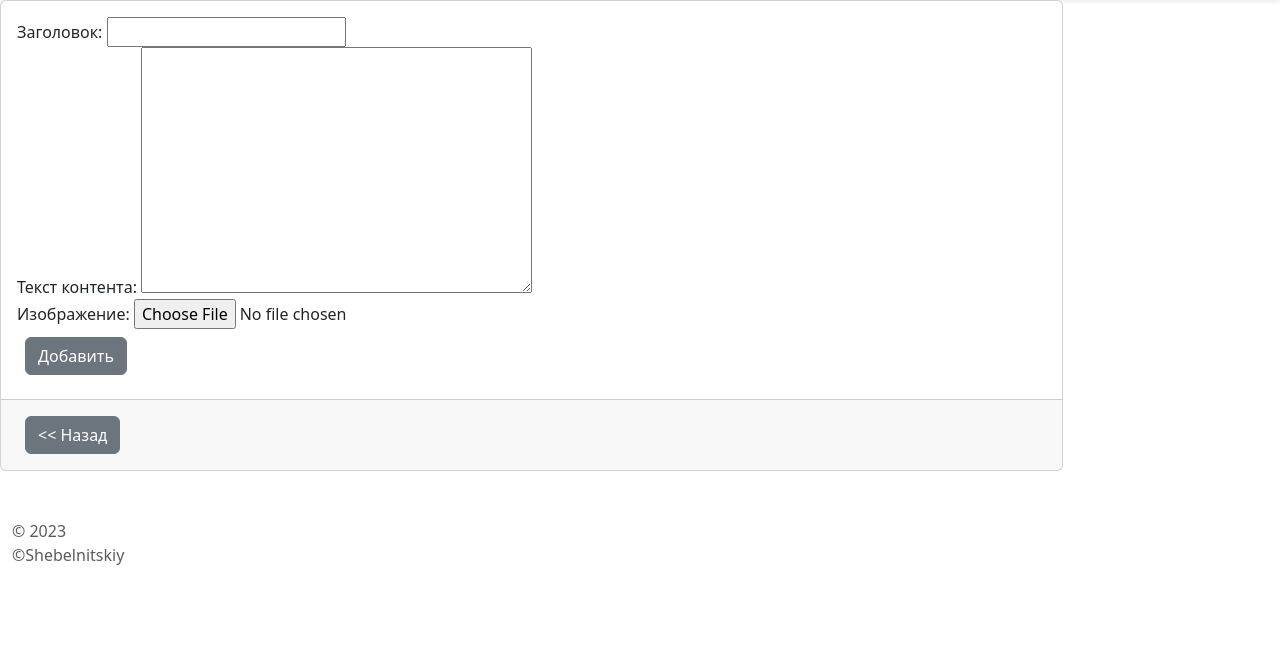
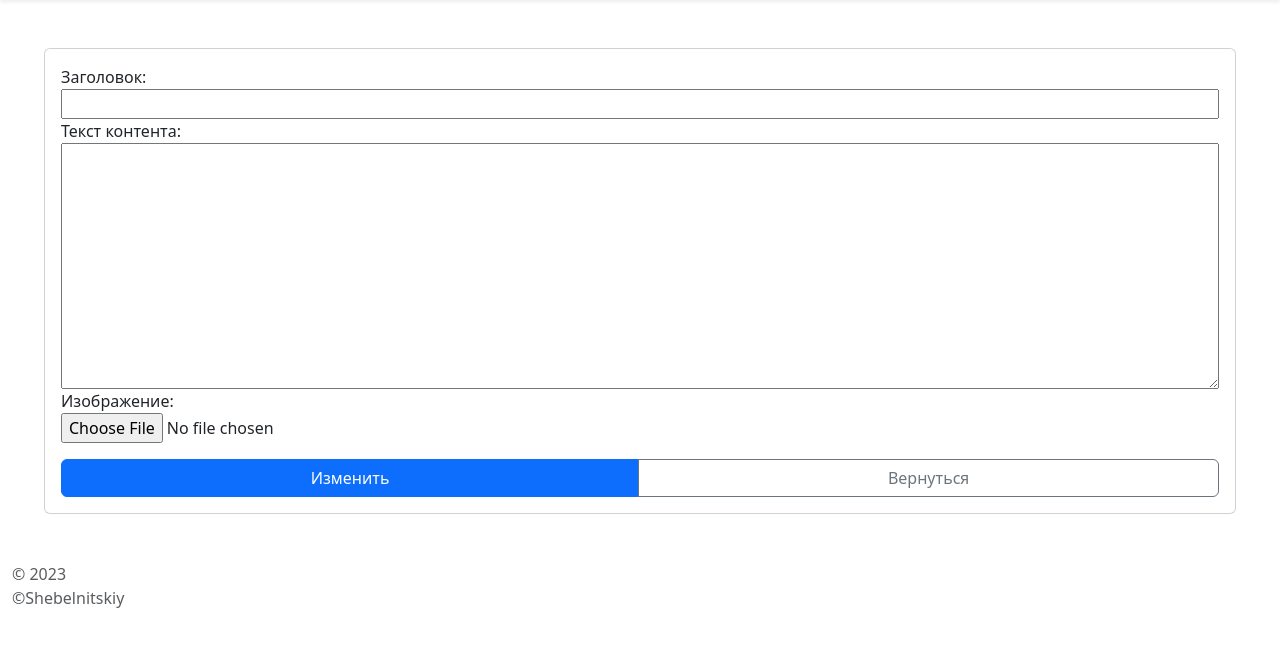
Before and after one commit to Shebelnitskii/django_coursework, a Django app: template blog/templates/blog/blog_update.html in a window 1280 px wide. Shown: the part 56-703 px from the top of the page. Run offline with Django 4.2, Linux system fonts and the light colour scheme; the template is opened without the code that fills it: values that come from a table or form of the project are taken from there, others are empty; parts of the project's set-up code (start-up, migrations or seed data) failed here and were passed over; some libraries are stand-ins or nearby versions.

Commit message:
update blog

```diff
--- a/blog/forms.py
+++ b/blog/forms.py
@@ -6,3 +6,16 @@ class BlogPostForm(forms.ModelForm):
     class Meta:
         model = BlogPost
         fields = ['title', 'content', 'image']
+        exclude = ['owner']
+
+    def __init__(self, *args, **kwargs):
+        user = kwargs.pop('user', None)
+        super().__init__(*args, **kwargs)
+        self.user = user
+
+    def save(self, commit=True):
+        instance = super().save(commit=False)
+        instance.owner = self.user
+        if commit:
+            instance.save()
+        return instance
--- a/blog/models.py
+++ b/blog/models.py
@@ -1,5 +1,7 @@
 from django.db import models
 from django.utils import timezone
+
+from config import settings
 
 NULLABLE = {'blank': True, 'null': True}
 
@@ -16,6 +18,6 @@ class BlogPost(models.Model):
     pub_date = models.DateField(default=timezone.now, verbose_name='Дата публикации')
     is_active = models.BooleanField(default=False, verbose_name='активно')
 
-
+    owner = models.ForeignKey(settings.AUTH_USER_MODEL, on_delete=models.SET_NULL, **NULLABLE, verbose_name='Автор')
     def __str__(self):
         return self.title
--- a/blog/templates/blog/blog_update.html
+++ b/blog/templates/blog/blog_update.html
@@ -1,21 +1,15 @@
 {% extends 'main/base.html' %}
+{% block content %}
 
-{% block content %}
-    <div class="row flex-wrap">
-        <div class="col-md-10">
-            <div class="card">
-                <div class="card-body">
-                    <form method="post">
-                        {% csrf_token %}
-                        {{ form.as_p }}
-                        <input type="submit" class="btn btn-secondary m-2"
-                               value="{% if object %}Изменить{% else %}Добавить{% endif %}">
-                    </form>
-                </div>
-                <div class="card-footer">
-                    <a href="{% url 'blog:blogs' %}" class="btn btn-secondary m-2"><< Назад</a>
-                </div>
-            </div>
+<div class="container mt-3" style="width: 95%; font_size: 14px">
+    <form method="post" enctype="multipart/form-data" class="card p-3 mt-5" autocomplete="off">
+        {% csrf_token %}
+        {{ form }}
+        <div class="btn-group">
+            <button type="submit" class="btn btn-primary mt-3 ">Изменить</button>
+            <a href="{% url 'blog:blogs' %}" class="btn btn-outline-secondary mt-3">Вернуться</a>
         </div>
-    </div>
+    </form>
+</div>
+
 {% endblock %}
```
Also changed, not shown: blog/templates/blog/blog_list.html (+6 -2 lines), blog/views.py (+13 -1 lines).
